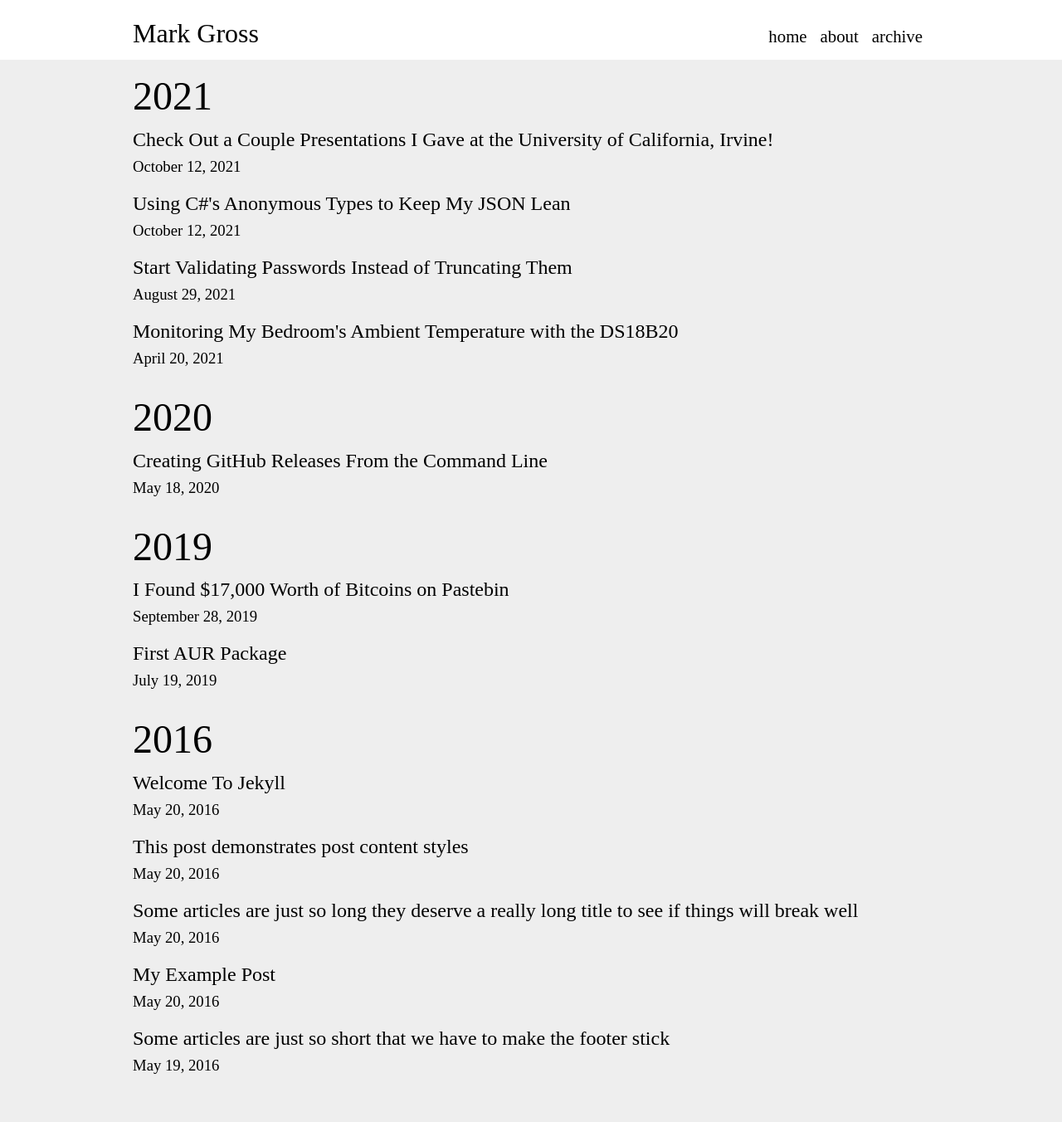
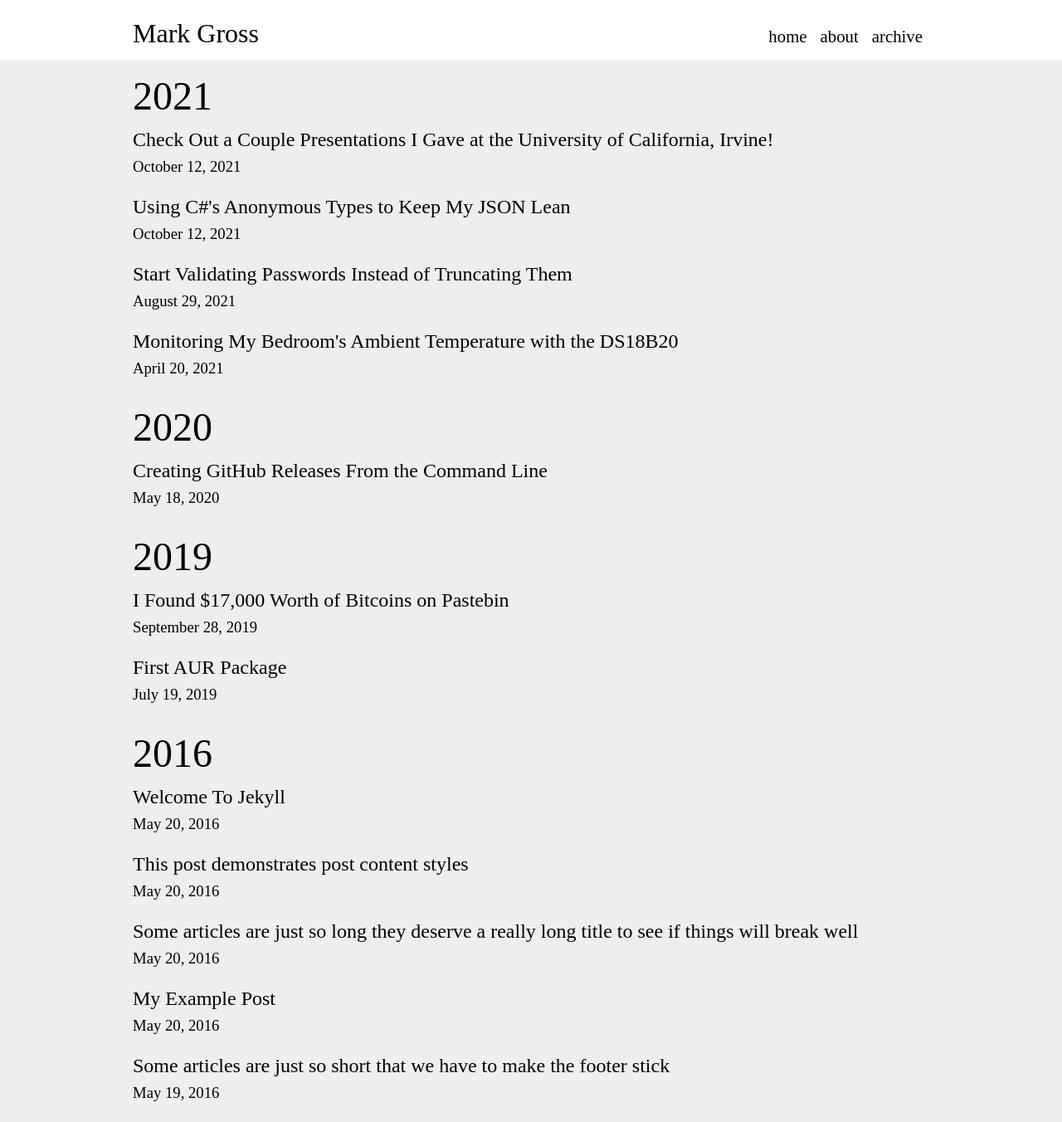
Before and after one commit to MarkusG/markusg.github.io, a Jekyll site: the page built from archive.html, in a window 1280 px wide. Shown: the whole page at 83% size. Built offline with Jekyll 4.4.1, drawn with Linux system fonts in a browser that asks for light colours; before the commit the page ends 1314 px from its top, so only the background shows below that.

Commit message:
Fix archive responsiveness

```diff
--- a/_sass/mgross/main.scss
+++ b/_sass/mgross/main.scss
@@ -26,6 +26,10 @@
 	text-decoration: none;
 }
 
+.post {
+	margin-bottom: 1.5em;
+}
+
 .post-title {
 	font-weight: normal;
 	margin-bottom: 0;
@@ -46,6 +50,10 @@
 	.container {
 		text-align: center;
 		margin-bottom: 2rem;
+	}
+
+	.post {
+		margin-bottom: 2em;
 	}
 }
 
@@ -158,10 +166,6 @@
 	border-bottom: 0;
 }
 
-.index-post {
-	margin-bottom: 1.5em;
-}
-
 #view-all-posts {
 	margin-top: 2.4rem;
 }
@@ -175,10 +179,6 @@
 		display: flex;
 		flex-direction: column;
 	}
-
-	.index-post {
-		margin-bottom: 2em;
-	}
 }
 
 // archive.html
@@ -190,3 +190,9 @@
 .archive-year:not(:first-child) {
 	margin-top: 2rem;
 }
+
+@media screen and (max-width: 960px) {
+	.archive-year {
+		font-size: 4rem;
+	}
+}
--- a/archive.html
+++ b/archive.html
@@ -9,7 +9,9 @@
 			<h1 class="archive-year">{{ post.date | date: "%Y" }}</h1>
 			{%- assign previous_year = current_year -%}
 		{%- endunless -%}
-		<h2 class="post-title"><a href="{{ post.url }}">{{ post.title | escape }}</a></h2>
-		<h3 class="post-date">{{ post.date | date: "%B %d, %Y" }}</h3>
+		<div class="post">
+			<h2 class="post-title"><a href="{{ post.url }}">{{ post.title | escape }}</a></h2>
+			<h3 class="post-date">{{ post.date | date: "%B %d, %Y" }}</h3>
+		</div>
 	{%- endfor -%}
 </div>
--- a/index.html
+++ b/index.html
@@ -7,7 +7,7 @@
 	<div id="index-content">
 		<h1>Recent Posts</h1>
 		{%- for post in site.posts limit: 7 -%}
-		<div class="index-post">
+		<div class="post">
 			<h2 class="post-title"><a href="{{ post.url }}">{{ post.title | escape }}</a></h2>
 			<h3 class="post-date">{{ post.date | date: "%B %d, %Y" }}</h3>
 		</div>
```
